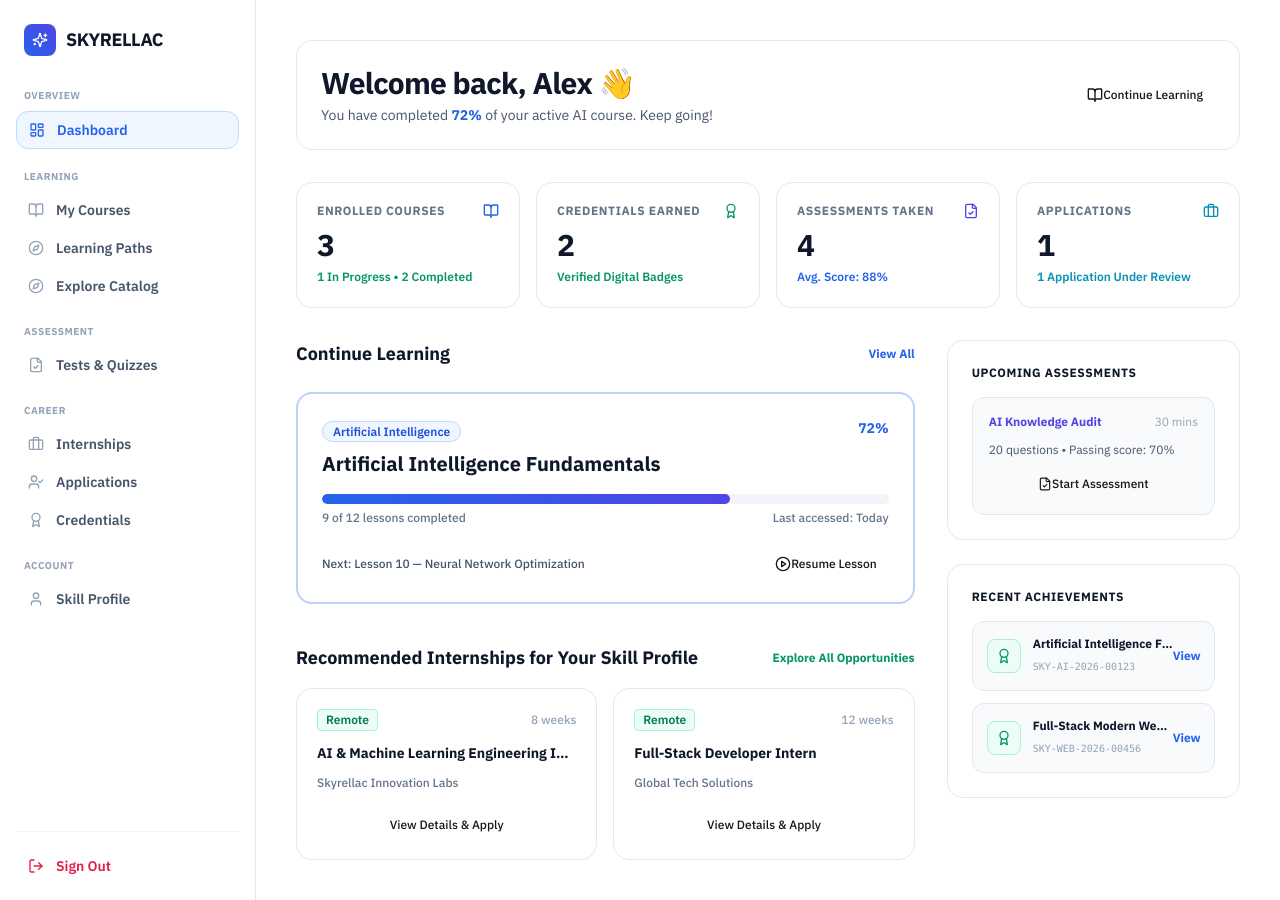
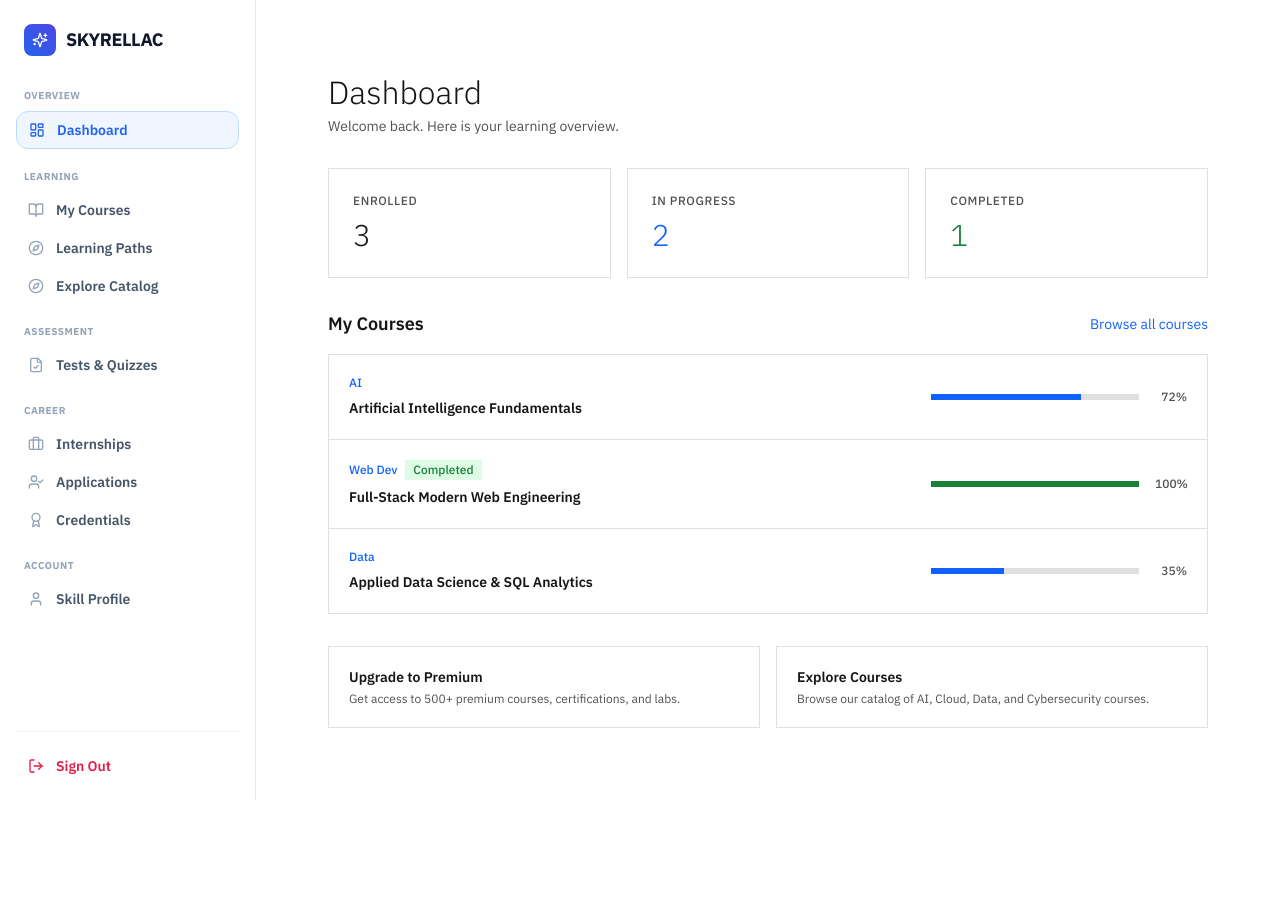
Before and after one commit to JeevithaH/kanaka, a Next.js app: page /dashboard in a window 1280 px wide. After the commit the page ends 800 px from the top, so only its background shows below. Built offline with nearby package versions, Linux system fonts and the light colour scheme.

Commit message:
feat: simplify dashboard, add ₹200 course pricing, update schema

```diff
--- a/app/(student)/dashboard/page.tsx
+++ b/app/(student)/dashboard/page.tsx
@@ -1,198 +1,95 @@
+'use client';
+
 import React from 'react';
 import Link from 'next/link';
-import { MOCK_COURSES, MOCK_INTERNSHIPS, MOCK_CREDENTIALS } from '@/lib/supabase/mock-data';
-import { BookOpen, Award, FileCheck, Briefcase, PlayCircle, ArrowRight, CheckCircle, TrendingUp } from 'lucide-react';
-import { Button } from '@/components/ui/Button';
+
+const ENROLLED_COURSES = [
+  { title: 'Artificial Intelligence Fundamentals', progress: 72, category: 'AI', slug: 'ai-fundamentals' },
+  { title: 'Full-Stack Modern Web Engineering', progress: 100, category: 'Web Dev', slug: 'full-stack-web-engineering' },
+  { title: 'Applied Data Science & SQL Analytics', progress: 35, category: 'Data', slug: 'data-science-sql-analytics' },
+];
 
 export default function StudentDashboardPage() {
+  const totalCourses = ENROLLED_COURSES.length;
+  const completedCourses = ENROLLED_COURSES.filter(c => c.progress === 100).length;
+  const inProgressCourses = totalCourses - completedCourses;
+
   return (
-    <div className="space-y-8 max-w-7xl mx-auto">
+    <div className="max-w-5xl mx-auto space-y-8 p-4 lg:p-8">
 
-      {/* Top Welcome Header */}
-      <div className="flex flex-col sm:flex-row sm:items-center justify-between gap-4 p-6 rounded-2xl bg-white border border-slate-200 shadow-soft-sm">
-        <div className="space-y-1">
-          <h1 className="text-2xl sm:text-3xl font-black text-slate-900 tracking-tight">
-            Welcome back, Alex 👋
-          </h1>
-          <p className="text-sm text-slate-600">
-            You have completed <strong className="text-blue-600 font-bold">72%</strong> of your active AI course. Keep going!
-          </p>
-        </div>
-        <Link href="/courses">
-          <Button variant="glow" size="sm">
-            <BookOpen className="w-4 h-4" />
-            <span>Continue Learning</span>
-          </Button>
-        </Link>
+      {/* Welcome */}
+      <div>
+        <h1 className="text-[#161616] font-light text-[2rem] leading-tight">Dashboard</h1>
+        <p className="text-[#525252] text-sm mt-1">Welcome back. Here is your learning overview.</p>
       </div>
 
-      {/* Overview Stats Bar */}
-      <div className="grid grid-cols-1 sm:grid-cols-2 lg:grid-cols-4 gap-4">
-        <div className="p-5 rounded-2xl bg-white border border-slate-200 shadow-soft-sm space-y-2">
-          <div className="flex items-center justify-between text-slate-500">
-            <span className="text-xs font-bold uppercase tracking-wider">Enrolled Courses</span>
-            <BookOpen className="w-4 h-4 text-blue-600" />
-          </div>
-          <p className="text-3xl font-black text-slate-900">3</p>
-          <span className="text-xs text-emerald-600 font-semibold">1 In Progress • 2 Completed</span>
+      {/* Stats Row */}
+      <div className="grid grid-cols-1 sm:grid-cols-3 gap-4">
+        <div className="bg-white border border-[#e0e0e0] p-6">
+          <p className="text-xs text-[#525252] uppercase tracking-wider font-medium mb-2">Enrolled</p>
+          <p className="text-3xl font-light text-[#161616]">{totalCourses}</p>
         </div>
-
-        <div className="p-5 rounded-2xl bg-white border border-slate-200 shadow-soft-sm space-y-2">
-          <div className="flex items-center justify-between text-slate-500">
-            <span className="text-xs font-bold uppercase tracking-wider">Credentials Earned</span>
-            <Award className="w-4 h-4 text-emerald-600" />
-          </div>
-          <p className="text-3xl font-black text-slate-900">2</p>
-          <span className="text-xs text-emerald-600 font-semibold">Verified Digital Badges</span>
+        <div className="bg-white border border-[#e0e0e0] p-6">
+          <p className="text-xs text-[#525252] uppercase tracking-wider font-medium mb-2">In Progress</p>
+          <p className="text-3xl font-light text-[#0f62fe]">{inProgressCourses}</p>
         </div>
-
-        <div className="p-5 rounded-2xl bg-white border border-slate-200 shadow-soft-sm space-y-2">
-          <div className="flex items-center justify-between text-slate-500">
-            <span className="text-xs font-bold uppercase tracking-wider">Assessments Taken</span>
-            <FileCheck className="w-4 h-4 text-indigo-600" />
-          </div>
-          <p className="text-3xl font-black text-slate-900">4</p>
-          <span className="text-xs text-blue-600 font-semibold">Avg. Score: 88%</span>
-        </div>
-
-        <div className="p-5 rounded-2xl bg-white border border-slate-200 shadow-soft-sm space-y-2">
-          <div className="flex items-center justify-between text-slate-500">
-            <span className="text-xs font-bold uppercase tracking-wider">Applications</span>
-            <Briefcase className="w-4 h-4 text-cyan-600" />
-          </div>
-          <p className="text-3xl font-black text-slate-900">1</p>
-          <span className="text-xs text-cyan-600 font-semibold">1 Application Under Review</span>
+        <div className="bg-white border border-[#e0e0e0] p-6">
+          <p className="text-xs text-[#525252] uppercase tracking-wider font-medium mb-2">Completed</p>
+          <p className="text-3xl font-light text-[#198038]">{completedCourses}</p>
         </div>
       </div>
 
-      {/* Main Grid: Continue Learning + Upcoming Tests */}
-      <div className="grid grid-cols-1 lg:grid-cols-3 gap-8">
+      {/* My Courses */}
+      <div>
+        <div className="flex items-center justify-between mb-4">
+          <h2 className="text-[#161616] font-semibold text-lg">My Courses</h2>
+          <Link href="/courses" className="text-[#0f62fe] text-sm hover:underline">Browse all courses</Link>
+        </div>
 
-        {/* Continue Learning Column (2 Cols) */}
-        <div className="lg:col-span-2 space-y-6">
-          <div className="flex items-center justify-between">
-            <h2 className="text-lg font-bold text-slate-900">Continue Learning</h2>
-            <Link href="/courses" className="text-xs font-bold text-blue-600 hover:underline">
-              View All
-            </Link>
-          </div>
+        <div className="space-y-0 border border-[#e0e0e0] bg-white">
+          {ENROLLED_COURSES.map((course, idx) => (
+            <div
+              key={course.slug}
+              className={`flex flex-col sm:flex-row sm:items-center justify-between p-5 gap-4 ${idx !== ENROLLED_COURSES.length - 1 ? 'border-b border-[#e0e0e0]' : ''}`}
+            >
+              <div className="flex-1 min-w-0">
+                <div className="flex items-center gap-2 mb-1">
+                  <span className="text-xs text-[#0f62fe] font-medium">{course.category}</span>
+                  {course.progress === 100 && (
+                    <span className="text-xs bg-[#defbe6] text-[#198038] px-2 py-0.5 font-medium">Completed</span>
+                  )}
+                </div>
+                <Link href={`/learn/${course.slug}/lesson-1`} className="text-sm font-semibold text-[#161616] hover:text-[#0f62fe] hover:underline">
+                  {course.title}
+                </Link>
+              </div>
 
-          {/* Active Learning Progress Card */}
-          <div className="p-6 rounded-2xl bg-white border-2 border-blue-600/30 shadow-soft-md space-y-4">
-            <div className="flex items-start justify-between">
-              <div className="space-y-1">
-                <span className="text-xs font-semibold text-blue-700 bg-blue-50 px-2.5 py-0.5 rounded-full border border-blue-200">
-                  {MOCK_COURSES[0].category_name}
-                </span>
-                <h3 className="text-xl font-bold text-slate-900 pt-1">
-                  {MOCK_COURSES[0].title}
-                </h3>
-              </div>
-              <span className="text-sm font-bold text-blue-600">72%</span>
-            </div>
-
-            {/* Progress Bar */}
-            <div className="space-y-1.5">
-              <div className="w-full bg-slate-100 h-2.5 rounded-full overflow-hidden">
-                <div className="bg-gradient-to-r from-blue-600 to-indigo-600 h-full rounded-full w-[72%]" />
-              </div>
-              <div className="flex justify-between text-xs text-slate-500 font-medium">
-                <span>9 of 12 lessons completed</span>
-                <span>Last accessed: Today</span>
+              <div className="flex items-center gap-4 sm:w-64">
+                <div className="flex-1">
+                  <div className="w-full bg-[#e0e0e0] h-1.5">
+                    <div
+                      className={`h-full ${course.progress === 100 ? 'bg-[#198038]' : 'bg-[#0f62fe]'}`}
+                      style={{ width: `${course.progress}%` }}
+                    />
+                  </div>
+                </div>
+                <span className="text-xs text-[#525252] font-medium w-8 text-right">{course.progress}%</span>
               </div>
             </div>
+          ))}
+        </div>
+      </div>
 
-            <div className="pt-2 flex items-center justify-between">
-              <span className="text-xs text-slate-600 font-medium">Next: Lesson 10 — Neural Network Optimization</span>
-              <Link href={`/learn/${MOCK_COURSES[0].slug}/lesson-10`}>
-                <Button variant="glow" size="sm">
-                  <PlayCircle className="w-4 h-4" />
-                  <span>Resume Lesson</span>
-                </Button>
-              </Link>
-            </div>
-          </div>
-
-          {/* Internship Opportunities Preview */}
-          <div className="space-y-4 pt-4">
-            <div className="flex items-center justify-between">
-              <h2 className="text-lg font-bold text-slate-900">Recommended Internships for Your Skill Profile</h2>
-              <Link href="/internships" className="text-xs font-bold text-emerald-600 hover:underline">
-                Explore All Opportunities
-              </Link>
-            </div>
-
-            <div className="grid grid-cols-1 sm:grid-cols-2 gap-4">
-              {MOCK_INTERNSHIPS.slice(0, 2).map((item) => (
-                <div key={item.id} className="p-5 rounded-2xl bg-white border border-slate-200 shadow-soft-sm space-y-3">
-                  <div className="flex items-center justify-between">
-                    <span className="text-xs font-semibold text-emerald-700 bg-emerald-50 px-2 py-0.5 rounded border border-emerald-200">
-                      {item.mode}
-                    </span>
-                    <span className="text-xs text-slate-400 font-medium">{item.duration_weeks} weeks</span>
-                  </div>
-                  <h4 className="text-sm font-bold text-slate-900 truncate">{item.title}</h4>
-                  <p className="text-xs text-slate-500 font-medium">{item.organization_name}</p>
-                  <Link href={`/internships/${item.slug}`} className="block pt-2">
-                    <Button variant="outline" size="sm" className="w-full text-xs">
-                      View Details & Apply
-                    </Button>
-                  </Link>
-                </div>
-              ))}
-            </div>
-          </div>
-
-        </div>
-
-        {/* Right Sidebar Column (Assessments & Achievements) */}
-        <div className="space-y-6">
-
-          {/* Upcoming Assessments */}
-          <div className="p-6 rounded-2xl bg-white border border-slate-200 shadow-soft-sm space-y-4">
-            <h3 className="text-xs font-bold text-slate-900 uppercase tracking-wider">Upcoming Assessments</h3>
-
-            <div className="p-4 rounded-xl bg-slate-50 border border-slate-200 space-y-3">
-              <div className="flex items-center justify-between">
-                <span className="text-xs font-bold text-indigo-600">AI Knowledge Audit</span>
-                <span className="text-xs text-slate-400">30 mins</span>
-              </div>
-              <p className="text-xs text-slate-600">20 questions • Passing score: 70%</p>
-              <Link href="/dashboard/tests/ai-audit" className="block">
-                <Button variant="glow" size="sm" className="w-full text-xs">
-                  <FileCheck className="w-3.5 h-3.5" />
-                  <span>Start Assessment</span>
-                </Button>
-              </Link>
-            </div>
-          </div>
-
-          {/* Recent Achievements / Credentials */}
-          <div className="p-6 rounded-2xl bg-white border border-slate-200 shadow-soft-sm space-y-4">
-            <h3 className="text-xs font-bold text-slate-900 uppercase tracking-wider">Recent Achievements</h3>
-
-            <div className="space-y-3">
-              {MOCK_CREDENTIALS.map((cred) => (
-                <div key={cred.id} className="p-3.5 rounded-xl bg-slate-50 border border-slate-200 flex items-center justify-between">
-                  <div className="flex items-center gap-3">
-                    <div className="p-2 rounded-lg bg-emerald-50 text-emerald-600 border border-emerald-200">
-                      <Award className="w-4 h-4" />
-                    </div>
-                    <div>
-                      <h4 className="text-xs font-bold text-slate-900 truncate max-w-[140px]">{cred.title}</h4>
-                      <span className="text-[10px] text-slate-400 font-mono">{cred.credential_id}</span>
-                    </div>
-                  </div>
-                  <Link href="/credentials" className="text-xs font-bold text-blue-600 hover:underline">
-                    View
-                  </Link>
-                </div>
-              ))}
-            </div>
-          </div>
-
-        </div>
-
+      {/* Quick Links */}
+      <div className="grid grid-cols-1 sm:grid-cols-2 gap-4">
+        <Link href="/pricing" className="bg-white border border-[#e0e0e0] p-5 hover:bg-[#f4f4f4] transition-colors group">
+          <h3 className="text-sm font-semibold text-[#161616] group-hover:text-[#0f62fe] mb-1">Upgrade to Premium</h3>
+          <p className="text-xs text-[#525252]">Get access to 500+ premium courses, certifications, and labs.</p>
+        </Link>
+        <Link href="/courses" className="bg-white border border-[#e0e0e0] p-5 hover:bg-[#f4f4f4] transition-colors group">
+          <h3 className="text-sm font-semibold text-[#161616] group-hover:text-[#0f62fe] mb-1">Explore Courses</h3>
+          <p className="text-xs text-[#525252]">Browse our catalog of AI, Cloud, Data, and Cybersecurity courses.</p>
+        </Link>
       </div>
 
     </div>
--- a/components/course/CourseCard.tsx
+++ b/components/course/CourseCard.tsx
@@ -11,6 +11,7 @@ export interface Course {
   durationMinutes: number;
   lessonCount: number;
   slug: string;
+  priceInr?: number;
 }
 
 export function formatDuration(minutes: number) {
@@ -25,6 +26,8 @@ interface CourseCardProps {
 }
 
 export function CourseCard({ course, className }: CourseCardProps) {
+  const price = course.priceInr ?? 200;
+
   return (
     <div className={cn("flex flex-col bg-white border border-[#e0e0e0] hover:shadow-sm transition-shadow rounded-none overflow-hidden", className)}>
       <div className="aspect-[3/2] bg-[#e0e0e0] w-full" />
@@ -45,7 +48,8 @@ export function CourseCard({ course, className }: CourseCardProps) {
             <span>{course.lessonCount} lessons</span>
           </div>
         </div>
-        <div className="mt-auto pt-4 border-t border-[#e0e0e0]">
+        <div className="mt-auto pt-4 border-t border-[#e0e0e0] flex items-center justify-between">
+          <span className="text-[#161616] text-base font-semibold">₹{price}</span>
           <Link href={`/courses/${course.slug}`} className="text-[#0f62fe] text-sm inline-flex items-center gap-1 hover:underline font-medium">
             View course →
           </Link>
--- a/lib/supabase/mock-data.ts
+++ b/lib/supabase/mock-data.ts
@@ -11,6 +11,7 @@ export const MOCK_COURSES: Course[] = [
     duration_minutes: 240,
     lesson_count: 12,
     credential_available: true,
+    price_inr: 200,
     is_published: true,
     skills: ['Python', 'Machine Learning', 'Responsible AI', 'Neural Networks'],
     created_at: new Date().toISOString(),
@@ -25,6 +26,7 @@ export const MOCK_COURSES: Course[] = [
     duration_minutes: 360,
     lesson_count: 16,
     credential_available: true,
+    price_inr: 200,
     is_published: true,
     skills: ['React & Next.js', 'TypeScript', 'Tailwind CSS', 'PostgreSQL'],
     created_at: new Date().toISOString(),
@@ -39,6 +41,7 @@ export const MOCK_COURSES: Course[] = [
     duration_minutes: 300,
     lesson_count: 14,
     credential_available: true,
+    price_inr: 200,
     is_published: true,
     skills: ['SQL', 'Python', 'Data Visualization', 'Pandas'],
     created_at: new Date().toISOString(),
@@ -53,6 +56,7 @@ export const MOCK_COURSES: Course[] = [
     duration_minutes: 420,
     lesson_count: 18,
     credential_available: true,
+    price_inr: 200,
     is_published: true,
     skills: ['Docker', 'AWS', 'Kubernetes', 'CI/CD Pipelines'],
     created_at: new Date().toISOString(),
@@ -67,6 +71,7 @@ export const MOCK_COURSES: Course[] = [
     duration_minutes: 280,
     lesson_count: 10,
     credential_available: true,
+    price_inr: 200,
     is_published: true,
     skills: ['Network Security', 'Vulnerability Assessment', 'Cryptography', 'Audit'],
     created_at: new Date().toISOString(),
--- a/lib/types/database.ts
+++ b/lib/types/database.ts
@@ -53,6 +53,7 @@ export interface Course {
   duration_minutes: number;
   lesson_count: number;
   credential_available: boolean;
+  price_inr: number;
   is_published: boolean;
   skills?: string[];
   created_at: string;
```
Also changed, not shown: 1 other file (tests, documents, lock files or other folders).
